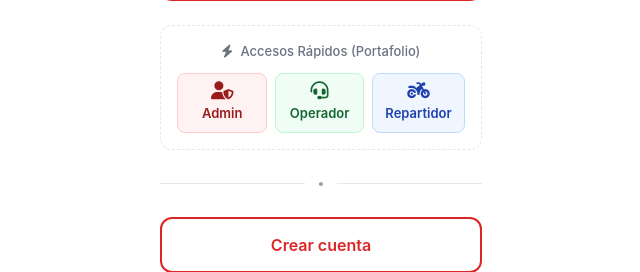
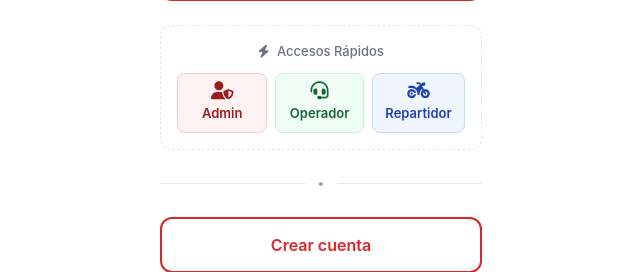
Before and after one commit to YaxcheItz/RAPPI-SAFE, a Django app: page / in a window 1280 px wide. Shown: the part 529-801 px from the top of the page, without its empty margins (319-959 px from the left). Run offline with Django 5.2, Linux system fonts and the light colour scheme; style sheets or scripts are compiled from the project's sources.

Commit message:
🔥 Rem: Remove code

```diff
--- a/rappiSafe/templates/registration/login.html
+++ b/rappiSafe/templates/registration/login.html
@@ -324,7 +324,7 @@
             <!-- Accesos rápidos -->
             <div class="quick-access">
                 <p class="quick-access-title">
-                    <i class="fas fa-bolt" style="margin-right: 4px;"></i> Accesos Rápidos (Portafolio)
+                    <i class="fas fa-bolt" style="margin-right: 4px;"></i> Accesos Rápidos
                 </p>
                 <div class="quick-access-buttons">
                     <button type="button" onclick="fillAndSubmit('admin', 'admin123')" class="qa-btn qa-admin">
```
